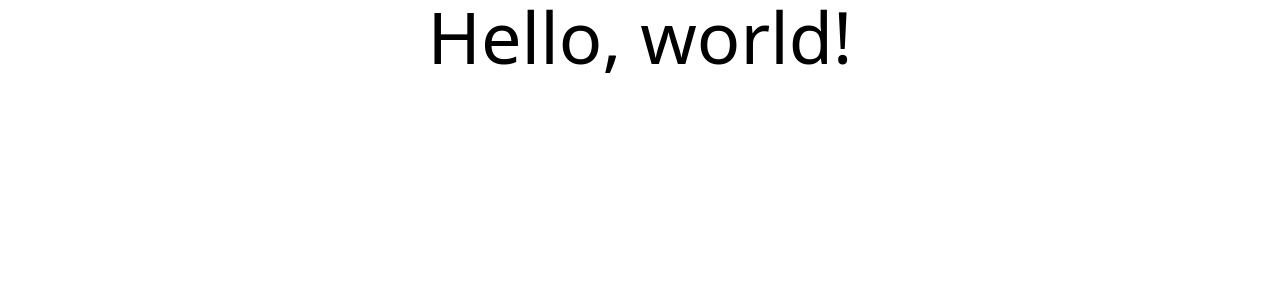
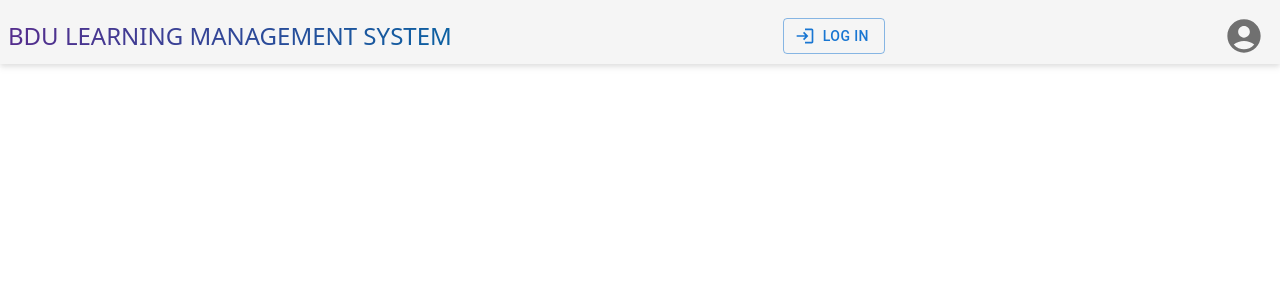
Before and after one commit to saadrafi/BDU_LMS, a React (Vite) app: page / in a window 1280 px wide. Shown: the top 300 px of the page. Built offline with nearby package versions, Linux system fonts and the light colour scheme.

Commit message:
public layout create for non logged user

```diff
--- /dev/null
+++ b/src/components/Layout/publicLayout/PublicLayout.jsx
@@ -0,0 +1,18 @@
+import React from "react";
+import Header from "../../header/Header";
+import { Outlet } from "react-router-dom";
+
+const PublicLayout = () => {
+  return (
+    <div className="flex flex-col h-screen">
+      <div className="sticky top-0">
+        <Header />
+      </div>
+      <div className="flex-1 grow">
+        <Outlet />
+      </div>
+    </div>
+  );
+};
+
+export default PublicLayout;
--- a/src/main.jsx
+++ b/src/main.jsx
@@ -1,11 +1,40 @@
-import React from 'react'
-import ReactDOM from 'react-dom/client'
-import './index.css'
+import React from "react";
+import ReactDOM from "react-dom/client";
+import "./index.css";
+import Login from "./components/pages/authentication/Login";
+import Register from "./components/pages/authentication/Register";
 
-ReactDOM.createRoot(document.getElementById('root')).render(
+import { createBrowserRouter, RouterProvider } from "react-router-dom";
+import ResponsiveDrawer from "./components/pages/Navbar/Navbar";
+import Dashboard from "./components/Layout/dashboardLayout/DashboardLayout";
+import PublicLayout from "./components/Layout/publicLayout/PublicLayout";
+import DashboardLayout from "./components/Layout/dashboardLayout/DashboardLayout";
+
+const router = createBrowserRouter([
+  {
+    path: "/",
+    element: <PublicLayout />,
+    children: [
+      {
+        path: "/login",
+        element: <Login />,
+      },
+      {
+        path: "/register",
+        element: <Register />,
+      },
+    ],
+  },
+  {
+    path: "/dashboard",
+    element: <DashboardLayout />,
+  },
+]);
+
+ReactDOM.createRoot(document.getElementById("root")).render(
   <React.StrictMode>
     <div>
-      <h1 className='text-7xl text-center'>Hello, world!</h1>
+      <RouterProvider router={router}></RouterProvider>
     </div>
-  </React.StrictMode>,
-)
+  </React.StrictMode>
+);
```
